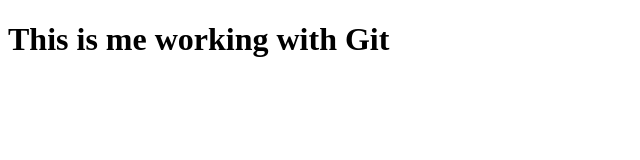
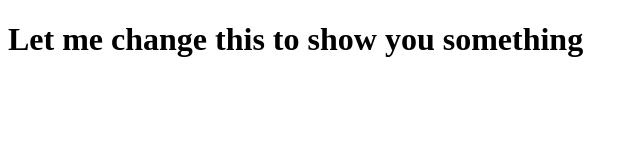
Before and after one commit to excelthedev/openClass, a plain HTML site: page index.html in a window 1280 px wide. Shown: the whole page, without its empty margins (0-640 px from the left). Drawn offline with Linux system fonts and the light colour scheme.

Commit message:
changed something

```diff
--- a/index.html
+++ b/index.html
@@ -7,6 +7,6 @@
     <title>Working Git</title>
   </head>
   <body>
-    <h1>This is me working with Git</h1>
+    <h1>Let me change this to show you something</h1>
   </body>
 </html>
```
